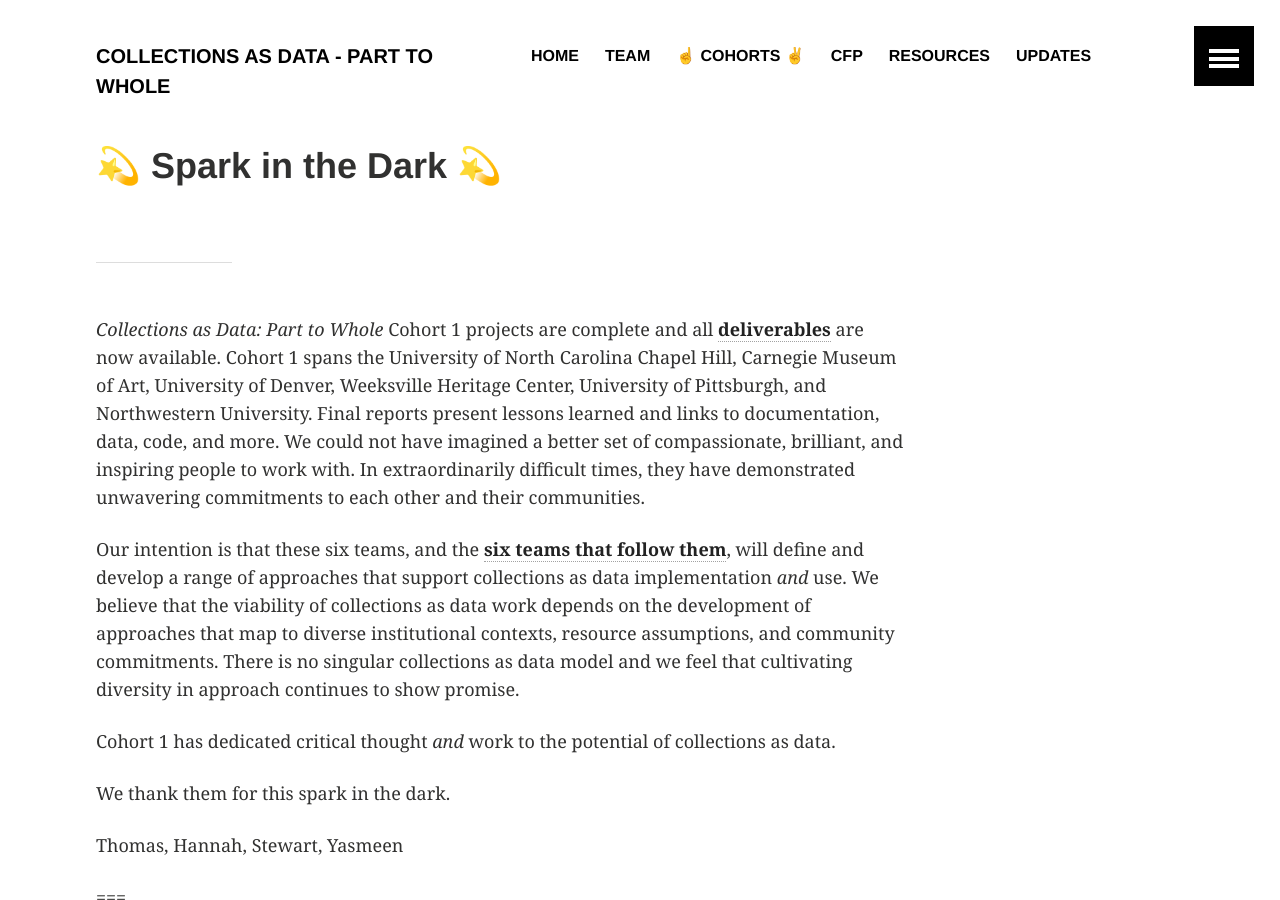
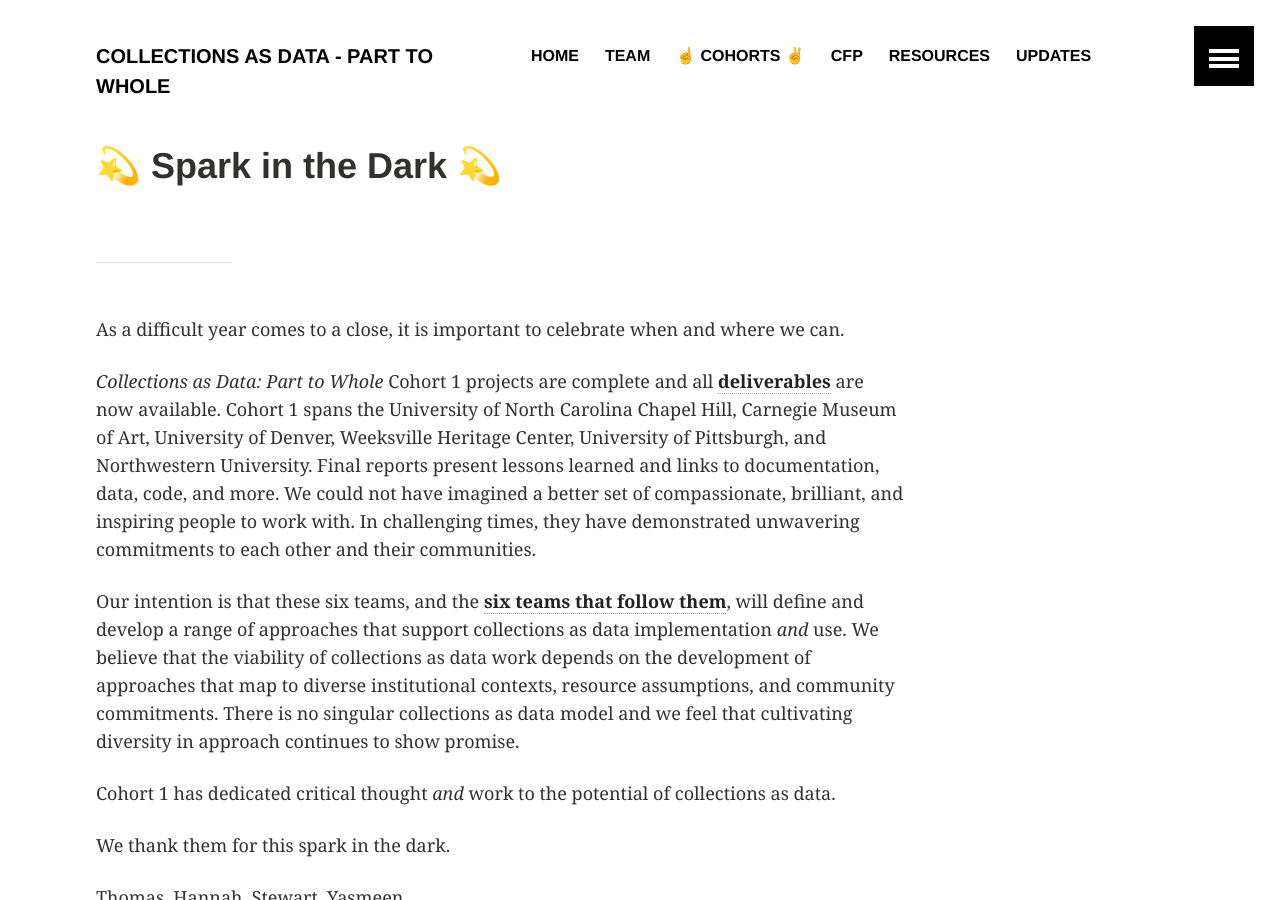
Before and after one commit to collectionsasdata/part2whole, a Jekyll site: the page built from _posts/2020-12-04-spark.markdown, in a window 1280 px wide and 900 px high. Built offline with Jekyll 4.4.1, drawn with Linux system fonts in a browser that asks for light colours.

Commit message:
Update 2020-12-04-spark.markdown

```diff
--- a/_posts/2020-12-04-spark.markdown
+++ b/_posts/2020-12-04-spark.markdown
@@ -6,7 +6,9 @@ teaser: "Cohort 1 projects complete"
 ---
 ---
 
-*Collections as Data: Part to Whole* Cohort 1 projects are complete and all [**deliverables**](https://osf.io/r9n3s/wiki/home/) are now available. Cohort 1 spans the University of North Carolina Chapel Hill, Carnegie Museum of Art, University of Denver, Weeksville Heritage Center, University of Pittsburgh, and Northwestern University. Final reports present lessons learned and links to documentation, data, code, and more. We could not have imagined a better set of compassionate, brilliant, and inspiring people to work with. In extraordinarily difficult times, they have demonstrated unwavering commitments to each other and their communities.
+As a difficult year comes to a close, it is important to celebrate when and where we can.
+
+*Collections as Data: Part to Whole* Cohort 1 projects are complete and all [**deliverables**](https://osf.io/r9n3s/wiki/home/) are now available. Cohort 1 spans the University of North Carolina Chapel Hill, Carnegie Museum of Art, University of Denver, Weeksville Heritage Center, University of Pittsburgh, and Northwestern University. Final reports present lessons learned and links to documentation, data, code, and more. We could not have imagined a better set of compassionate, brilliant, and inspiring people to work with. In challenging times, they have demonstrated unwavering commitments to each other and their communities.
 
 Our intention is that these six teams, and the [**six teams that follow them**](https://collectionsasdata.github.io/part2whole/cohortone/), will define and develop a range of approaches that support collections as data implementation *and* use. We believe that the viability of collections as data work depends on the development of approaches that map to diverse institutional contexts, resource assumptions, and community commitments. There is no singular collections as data model and we feel that cultivating diversity in approach continues to show promise.
 
```
